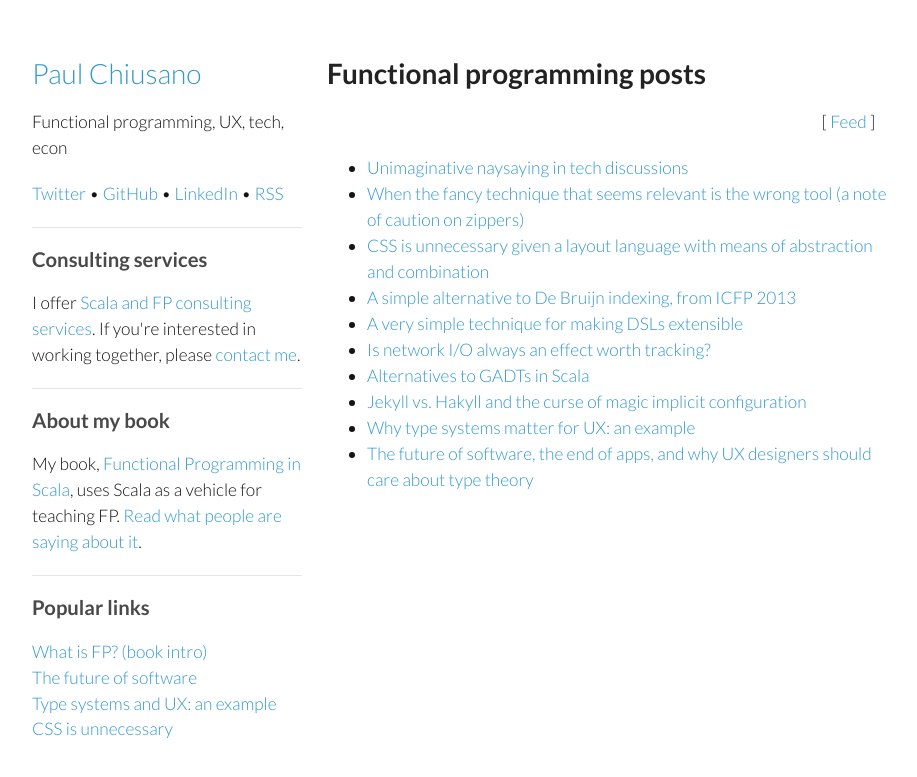
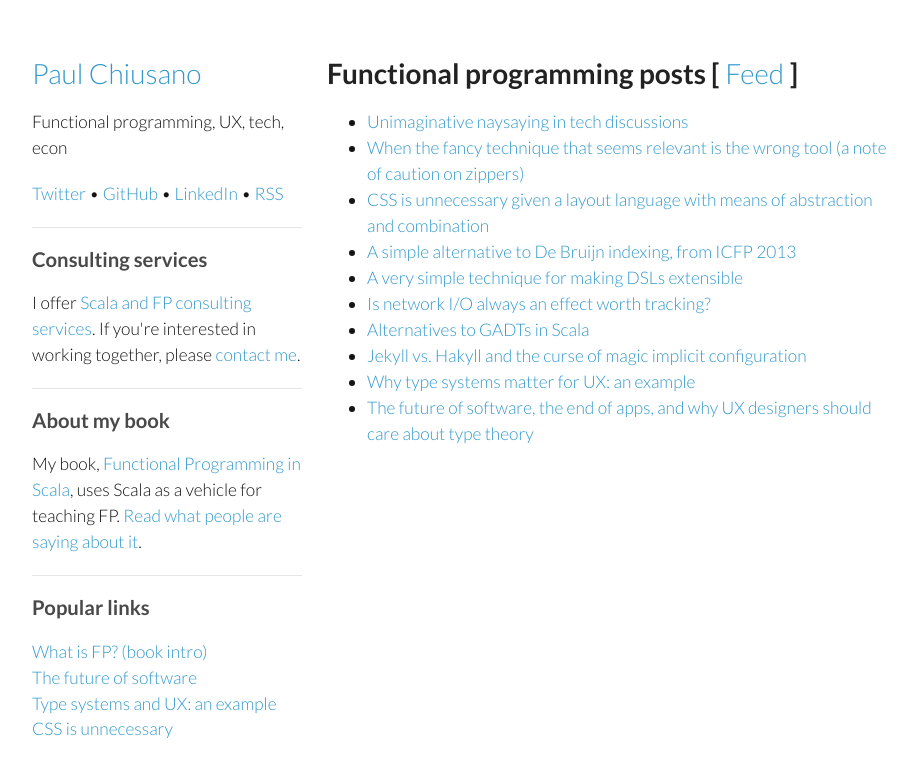
Before and after one commit to pchiusano/pchiusano.github.io, a Jekyll site: the page built from fp.html, in a window 1280 px wide. Shown: the top 777 px of the page, without its empty margins (178-1095 px from the left). Built offline with Jekyll 4.4.1, drawn with Linux system fonts in a browser that asks for light colours.

Commit message:
Update fp.html

```diff
--- a/fp.html
+++ b/fp.html
@@ -2,9 +2,7 @@
 layout: default
 ---
 
-<h1>Functional programming posts</h1>
-
-<p align="right">[ <a href="/feed.fp.xml">Feed</a> ]&nbsp;&nbsp;&nbsp;&nbsp;&nbsp;</p>
+<h1>Functional programming posts [ <a href="/feed.fp.xml">Feed</a> ]</h1>
 
 <ul>
 {% for post in site.categories.fp %}
```
